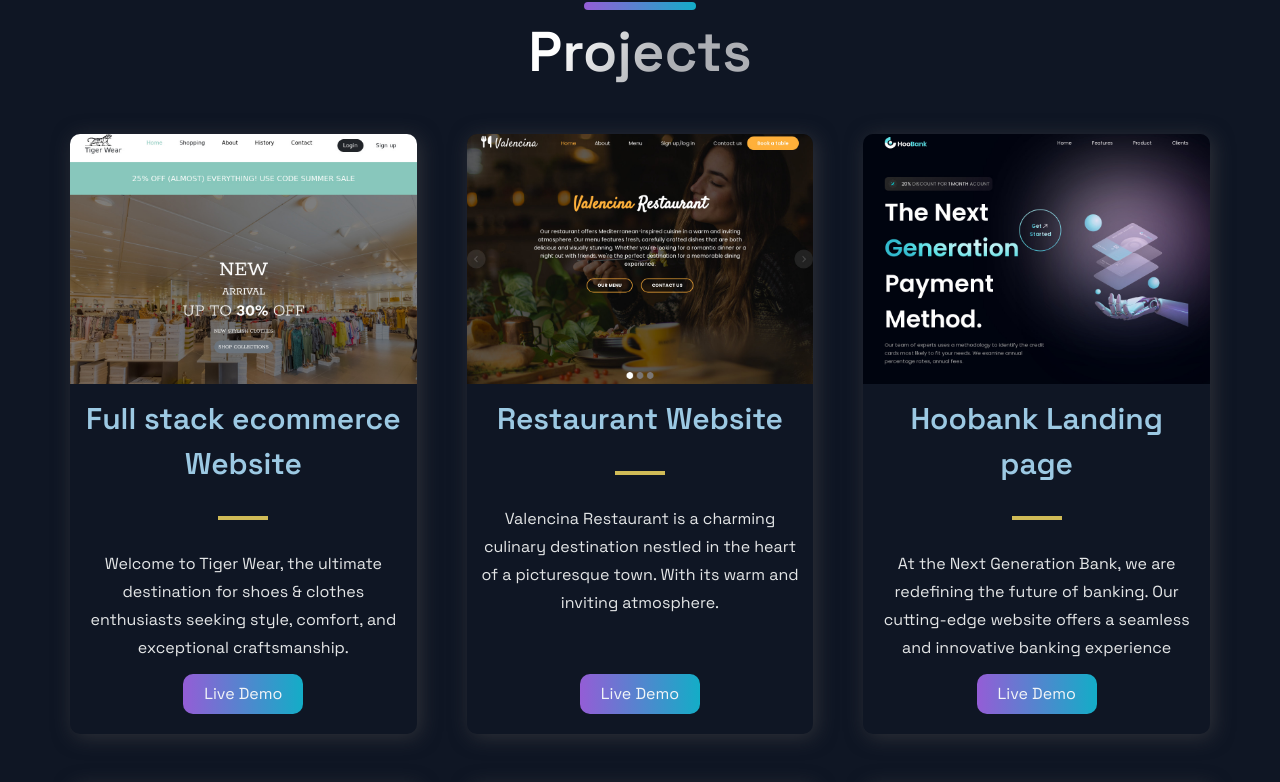
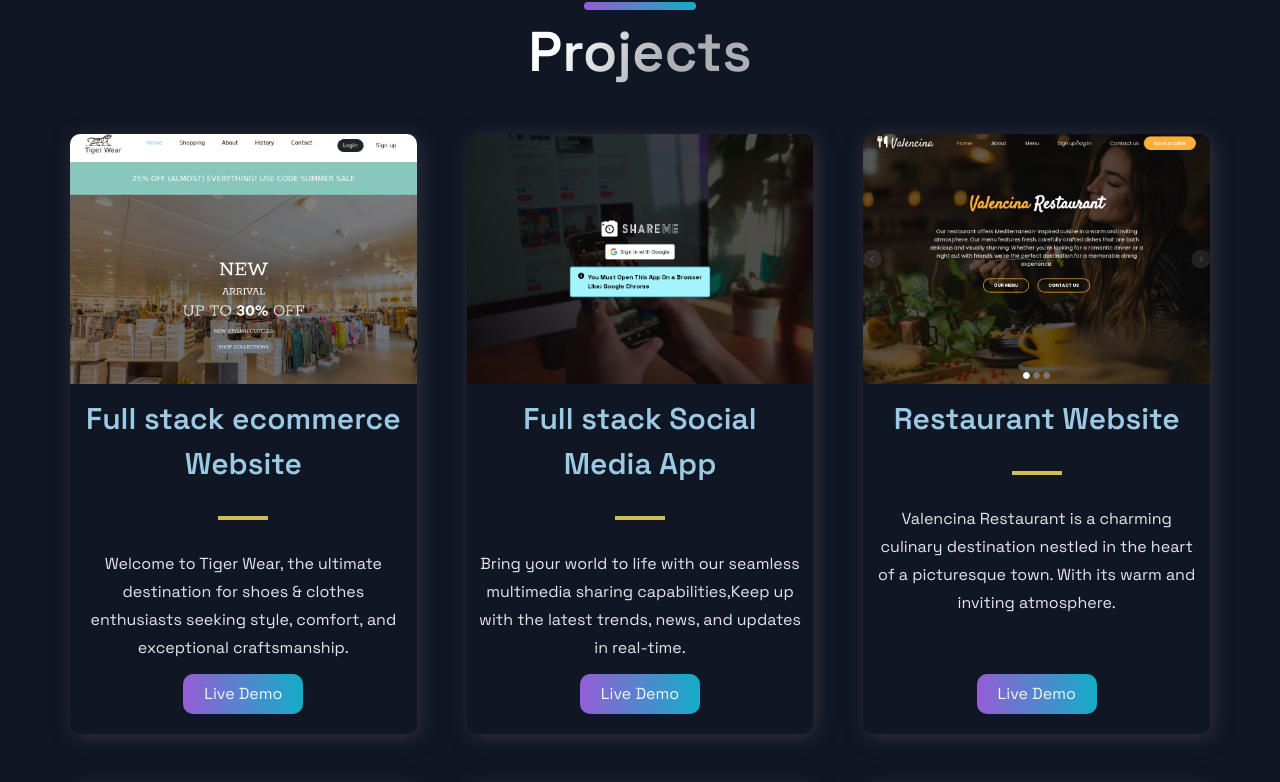
Before and after one commit to mehdihou10/mehdihouari, a React (Vite) app: page / in a window 1280 px wide. Shown: the part 1255-2037 px from the top of the page. Built offline with nearby package versions, Linux system fonts and the light colour scheme.

Commit message:
add social media app

```diff
--- a/src/constants/constants.js
+++ b/src/constants/constants.js
@@ -6,6 +6,14 @@ export const projects = [
 
     visit: 'https://tiger-wear-93aca.web.app/',
     id: 0,
+  },
+  {
+    title: 'Full stack Social Media App',
+    description: "Bring your world to life with our seamless multimedia sharing capabilities,Keep up with the latest trends, news, and updates in real-time.",
+    image: '/images/18.png',
+
+    visit: 'https://shareme-77ff7.web.app/',
+    id: 'a',
   },
   {
     title: 'Restaurant Website',
@@ -83,7 +91,7 @@ export const projects = [
     description: "Dashbord Website 1 - Elevate your professional portfolio with a website that speaks volumes about your skills and expertise",
     image: '/images/11.jpg',
 
-    visit: 'https://google.com',
+    visit: 'https://mehdihou10.github.io/admin-dashboard/',
     id: 11,
   },
   {
```
Also changed, not shown: public/images/18.png (added).
